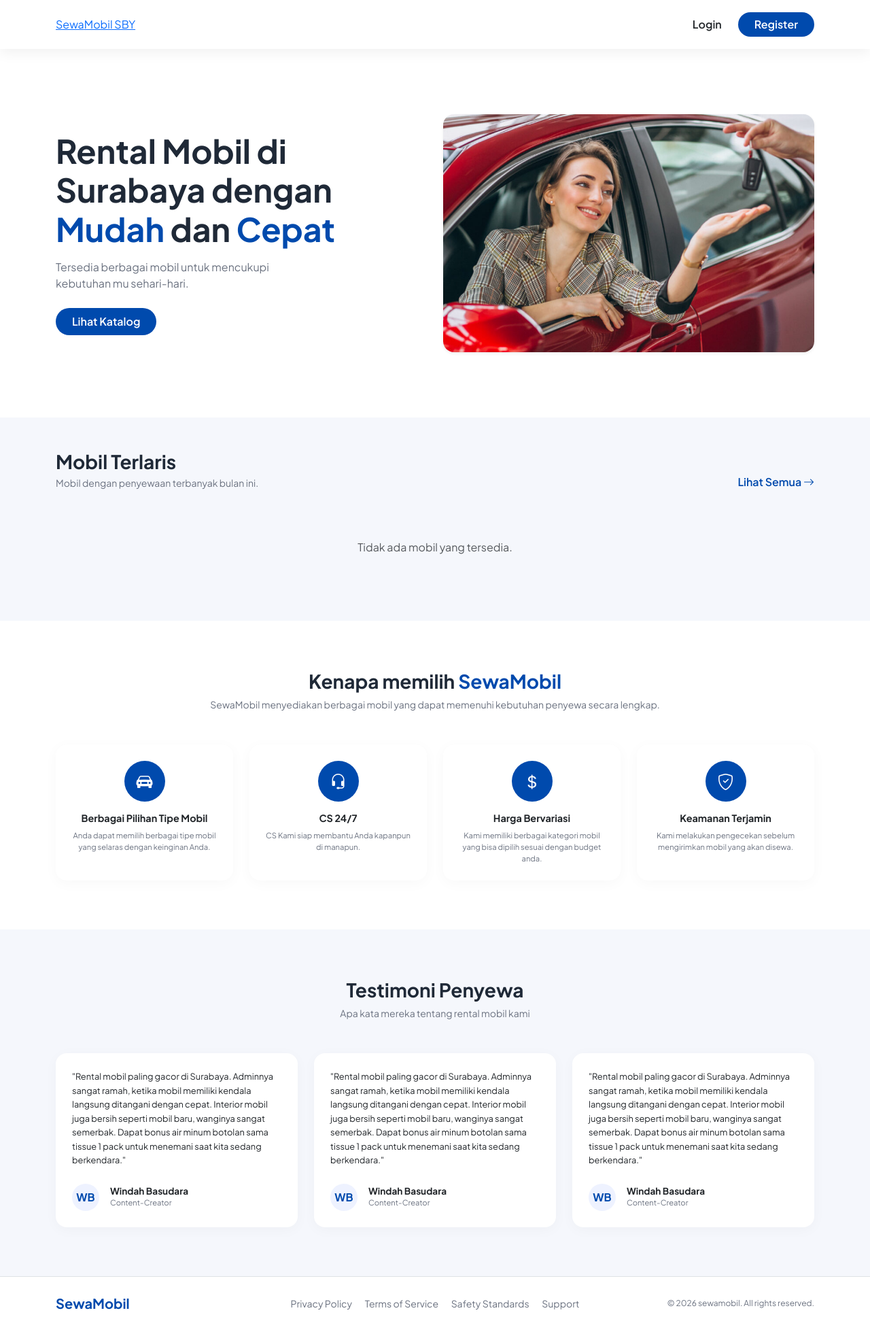
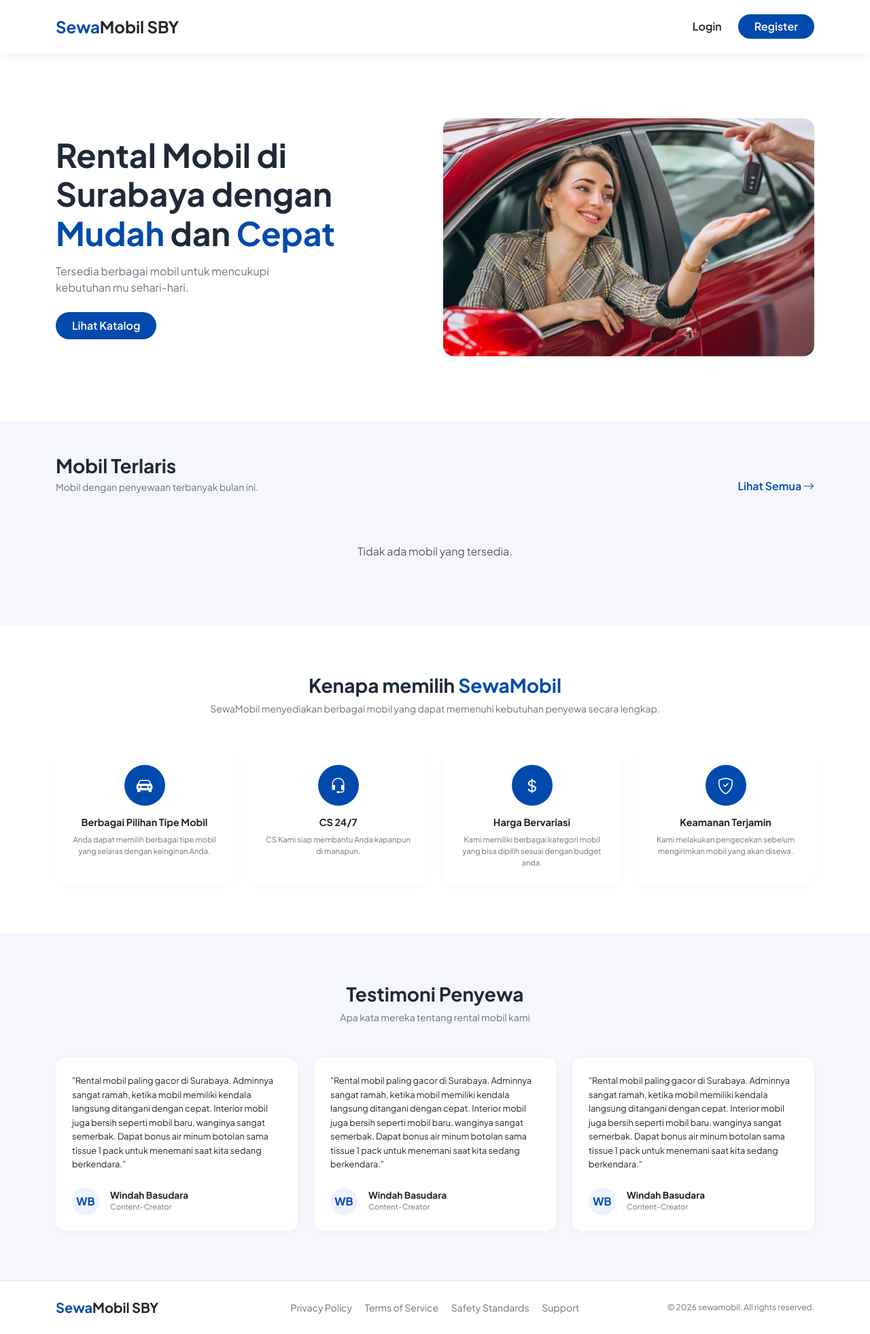
Before and after one commit to HafiizHilmi/Project-Sewa-Mobil, a PHP site: page /app/modules/Landing/views/landing.php in a window 1280 px wide. Shown: the whole page at 68% size. Before the commit the page ends 1926 px from the top, so only its background shows below. Run offline with PHP 8.4, Linux system fonts and the light colour scheme.

Commit message:
update kecil"an

```diff
--- a/app/modules/Landing/views/landing.php
+++ b/app/modules/Landing/views/landing.php
@@ -128,17 +128,16 @@ if (isset($pdo)) {
 
     <nav class="navbar navbar-expand-lg bg-white py-3">
         <div class="container">
-            <a href="index.php?module=Homepage&action=index" class="no-underline flex items-center">
+            <a class="navbar-brand fw-bold fs-4 text-decoration-none" href="index.php?module=Homepage&action=index">
                 <?php
-                            // Jika nama di database diawali dengan kata "Sewa" (tidak sensitif huruf besar/kecil)
-                            if (stripos($appName, 'sewa') === 0) {
-                                $restOfName = substr($appName, 4); // Ambil sisa nama setelah kata "Sewa"
-                                echo '<span class="text-blue-700 dark:text-blue-500 font-extrabold text-2xl tracking-tight">Sewa<span class="text-gray-900 dark:text-white">' . htmlspecialchars($restOfName) . '</span></span>';
-                            } else {
-                                // Jika namanya tidak diawali kata "Sewa", tampilkan warna default biru
-                                echo '<span class="text-blue-700 dark:text-blue-500 font-extrabold text-2xl tracking-tight">' . htmlspecialchars($appName) . '</span>';
-                            }
-                            ?>
+                // Memisahkan warna kata "Sewa" dan sisa namanya menggunakan class Bootstrap
+                if (stripos($appName, 'sewa') === 0) {
+                    $restOfName = substr($appName, 4);
+                    echo '<span class="text-brand">Sewa</span><span class="text-dark">' . htmlspecialchars($restOfName) . '</span>';
+                } else {
+                    echo '<span class="text-brand">' . htmlspecialchars($appName) . '</span>';
+                }
+                ?>
             </a>
             <button class="navbar-toggler" type="button" data-bs-toggle="collapse" data-bs-target="#navbarNav">
                 <span class="navbar-toggler-icon"></span>
@@ -169,7 +168,23 @@ if (isset($pdo)) {
                     <a href="index.php?module=Homepage&action=index" class="btn btn-brand rounded-pill px-4 py-2 fw-semibold">Lihat Katalog</a>
                 </div>
                 <div class="col-lg-6">
-                    <img src="../public/assets/images/5-Essential-Car-Rental-Tips-for-a-Smooth-Business-Travel-Experience-1024x544.jpg" alt="Avanza" class="img-fluid rounded-4 shadow-sm w-100 object-fit-cover" style="height: 350px;">
+                    <div id="heroCarousel" class="carousel slide carousel-fade rounded-4 shadow-sm overflow-hidden" data-bs-ride="carousel" style="height: 350px;">
+
+                        <div class="carousel-inner h-100">
+                            <div class="carousel-item active h-100" data-bs-interval="3000">
+                                <img src="../public/assets/images/5-Essential-Car-Rental-Tips-for-a-Smooth-Business-Travel-Experience-1024x544.jpg" class="d-block w-100 h-100 object-fit-cover" alt="Promo 1">
+                            </div>
+
+                            <div class="carousel-item h-100" data-bs-interval="3000">
+                                <img src="https://images.unsplash.com/photo-1449965408869-eaa3f722e40d?q=80&w=1000&auto=format&fit=crop" class="d-block w-100 h-100 object-fit-cover" alt="Promo 2">
+                            </div>
+
+                            <div class="carousel-item h-100" data-bs-interval="3000">
+                                <img src="https://images.unsplash.com/photo-1519641471654-76ce0107ad1b?q=80&w=1000&auto=format&fit=crop" class="d-block w-100 h-100 object-fit-cover" alt="Promo 3">
+                            </div>
+                        </div>
+
+                    </div>
                 </div>
             </div>
         </div>
@@ -338,8 +353,21 @@ if (isset($pdo)) {
     <footer class="bg-white py-4 border-top">
         <div class="container">
             <div class="row align-items-center flex-column flex-md-row">
+                <div class="container">
+            <div class="row align-items-center flex-column flex-md-row">
+
                 <div class="col-md-3 text-center text-md-start mb-3 mb-md-0">
-                    <a class="fw-bold text-brand fs-5 text-decoration-none" href="#">SewaMobil</a>
+                    <a class="fw-bold fs-5 text-decoration-none" href="index.php?module=Homepage&action=index">
+                        <?php
+                        // Memisahkan warna kata "Sewa" dan sisa namanya
+                        if (stripos($appName, 'sewa') === 0) {
+                            $restOfName = substr($appName, 4);
+                            echo '<span class="text-brand">Sewa</span><span class="text-dark">' . htmlspecialchars($restOfName) . '</span>';
+                        } else {
+                            echo '<span class="text-brand">' . htmlspecialchars($appName) . '</span>';
+                        }
+                        ?>
+                    </a>
                 </div>
                 <div class="col-md-6 text-center mb-3 mb-md-0">
                     <ul class="list-inline mb-0">
```
